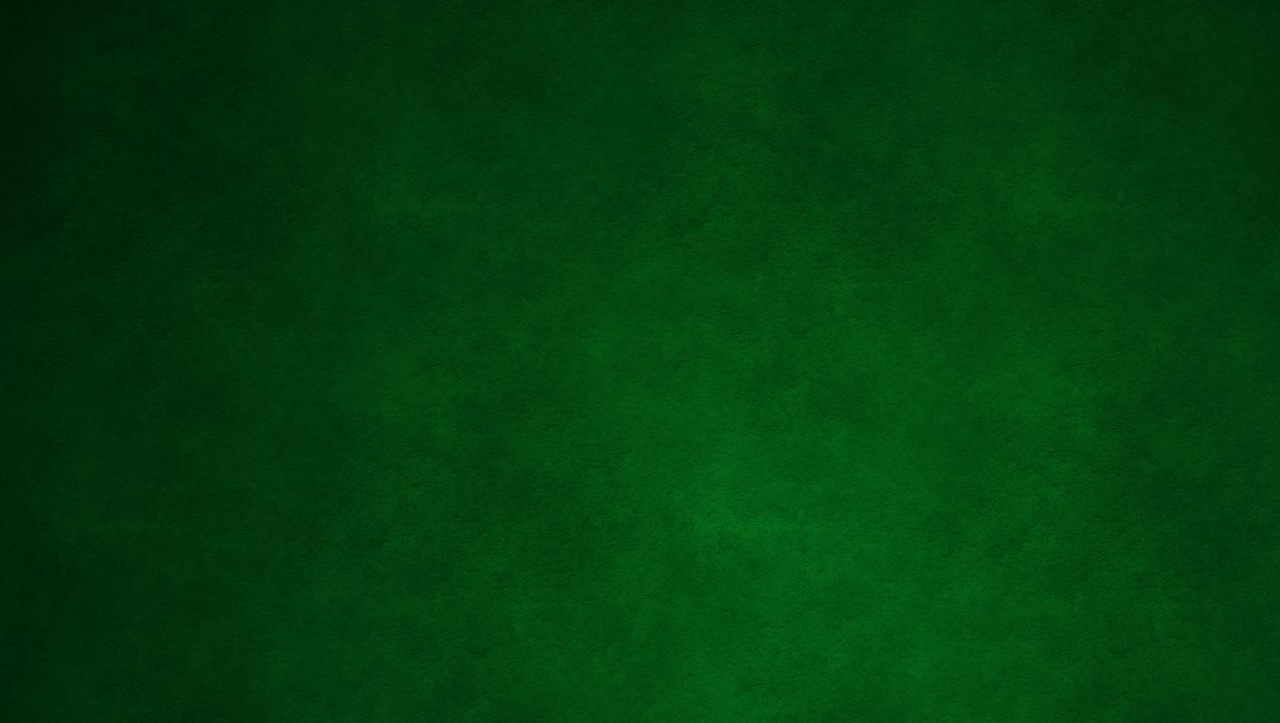
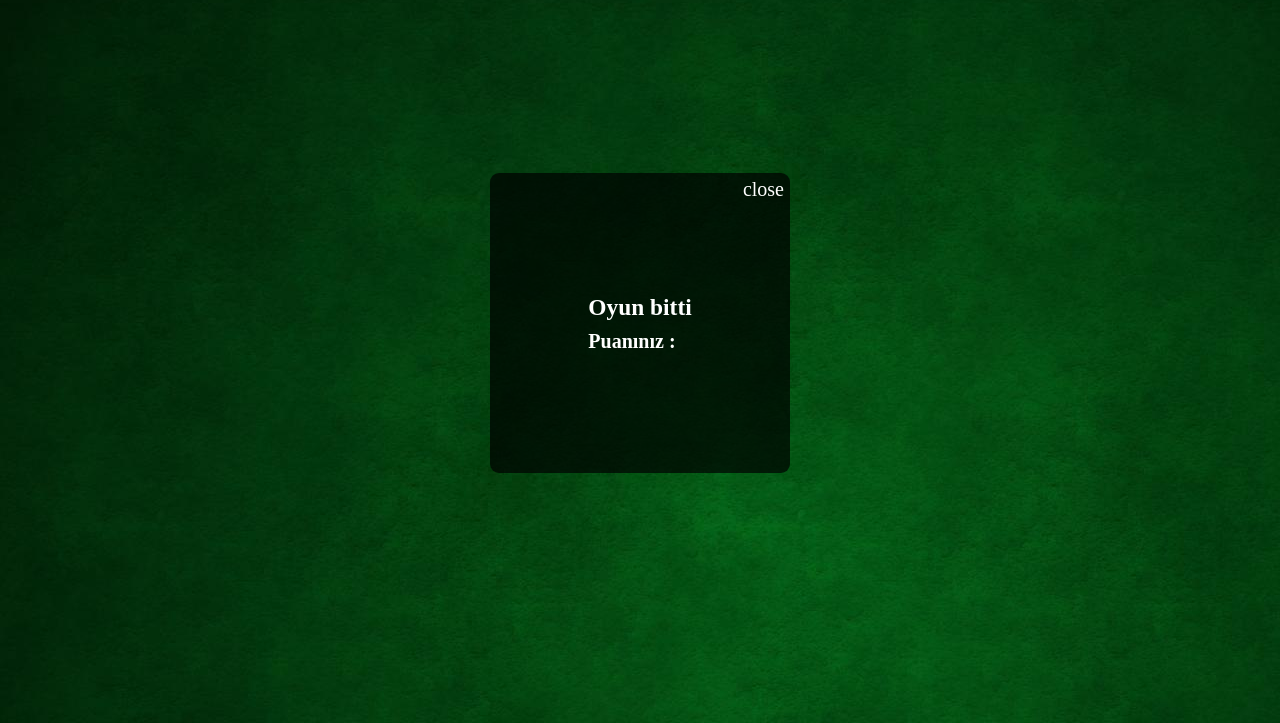
Before and after one commit to aveyselbozoglu/card-matching-game, a plain HTML site: page index.html in a window 1280 px wide. Shown: the part 77-800 px from the top of the page. Drawn offline with Linux system fonts and the light colour scheme.

Commit message:
modal eklendi , maddeler var , ve scriprt 6 . 7. satırı düzelt

```diff
--- a/index.html
+++ b/index.html
@@ -13,18 +13,11 @@
     <link rel="stylesheet" href="style.css">
     <!-- https://www.rekoroyun.com/yilbasi-eslestirme.html-->
     <!--
-        sıradaki aşama
-            tıklıycak tıklıycak aynı değilse hepsi kapanacak burada kaldık
-        // tıkladığında çeviriyor ama yanlış ise açıp kapadığı için// tamamlandı
-
-
-        // : sıradaki aşama oyunun logiği
-            // şöyle olmalı start game basıldığında 3 adet hak vende oyunun durmasırdi , hak bittiği lazım ya da kart bittiğinde kazandın dmeesi lazım
-
-        done :sonraki aşama 5 hak verilecek
-
-        sonraki aşama 3 bölüm halinde olacak 8-16-32
-        sonraki aşama
+        // doğru bilince toast,
+        // popupa overlay yada shadow filter drop vs.
+        // popup ve arkası karışıyor  üstteki maddeyle aynı
+        // kartlar bitince popup kazandınız
+        // kart üstüne hover olunca effect
     -->
 </head>
 
@@ -33,7 +26,7 @@
         grid
     -->
     <div class="header">
-        <label onclick="clears()" id="score" for="">Score : 0</label>
+        <p onclick="clears()" id="score" for=""></p>
         <button id="new-game" onclick="startGame()">Yeni Oyun</button>
     </div>
     <div class="main-grid">
@@ -49,6 +42,15 @@
         </div> -->
     </div>
 
+    <div class="modal" id="overlay">
+        <div class="modal-header">
+            <button class="btn-close-modal" onclick="closeModal()">close</button>
+        </div>
+        <div class="modal-content">
+            <h3>Oyun bitti</h3>
+            <h4 id="gamePoint">Puanınız : </h4>
+        </div>
+    </div>
 
 </body>
 <script src="./script.js"></script>
--- a/script.js
+++ b/script.js
@@ -1,6 +1,11 @@
 let kutuSayisi;
 let randomNumbers = [];
 let mainGrid = document.querySelector(".main-grid");
+let modal = document.querySelector(".modal");
+let modalContent = document.querySelector(".modal-content");
+let score = document.querySelector("#score");
+let gamePointTag = document.querySelector("#gamePoint");
+score.textContent = "Score :";
 let clickedCardsNumbers = [];
 let clickedCardWrappers = [];
 let clickedCards = [];
@@ -32,8 +37,7 @@ function setupBoardForNewGame() {
   while (mainGrid.firstChild) {
     mainGrid.removeChild(mainGrid.firstChild);
   }
-  let score = document.querySelector("#score");
-  score.innerHTML = "Score : 0";
+  score.textContent = "Score : 0";
 }
 
 function resetGameValues() {
@@ -138,6 +142,7 @@ function clickCard(card, cardWrapper) {
 
     if (isClickedCardsSame) {
       gamePoint += 10;
+      score.textContent = "Score : " + gamePoint.toString();
     } else {
       doAfterWrongChoice();
       //  toggleBoardNonClickable();
@@ -177,7 +182,17 @@ function doAfterWrongChoice() {
   if (remainingTryCounter === 0) {
     setTimeout(() => {
       openAllCards();
-      alert(`Game is over , your point is ${gamePoint}`);
+
+      openModal();
     }, 1250);
   }
 }
+
+function closeModal() {
+  modal.style.visibility = "hidden";
+}
+
+function openModal() {
+  modal.style.visibility = "visible";
+  gamePointTag.textContent = "Puanınız : " + gamePoint.toString();
+}
--- a/style.css
+++ b/style.css
@@ -55,6 +55,11 @@ body {
     background: transparent;
     border: none;
     cursor: pointer;
+    transition: transform 1.8s cubic-bezier(0.075, 0.82, 0.165, 1);
+}
+
+#new-game:hover {
+    transform: scale(1.2);
 }
 
 .card-wrapper {
@@ -127,6 +132,49 @@ body {
     transform: rotateY(0);
 }
 
-.make-unclickable{
+.make-unclickable {
     pointer-events: none;
 }
+
+.modal {
+    position: fixed;
+    top: 50%;
+    left: 50%;
+    display: block;
+    transform: translate(-50%, -50%);
+    -webkit-transform: translate(-50%, -50%);
+    -moz-transform: translate(-50%, -50%);
+    -o-transform: translate(-50%, -50%);
+    -ms-transform: translate(-50%, -50%);
+    font-size: 20px;
+    padding: 5px;
+    width: 300px;
+    height: 300px;
+    z-index: 999;
+    background: rgba(0, 0, 0, 0.7);
+    transition: opacity 200ms;
+    border-radius: 3%;
+    color: white;
+    display: flex;
+    align-items: center;
+    justify-content: center;
+    flex-direction: column;
+    gap: 10px;
+    visibility: visible;
+}
+
+.modal-header {
+    position: absolute;
+    top: 0;
+    right: 0;
+}
+
+.btn-close-modal {
+    background-color: transparent;
+    background-repeat: no-repeat;
+    border: none;
+    cursor: pointer;
+    overflow: hidden;
+    outline: none;
+    color: white;
+}
```
